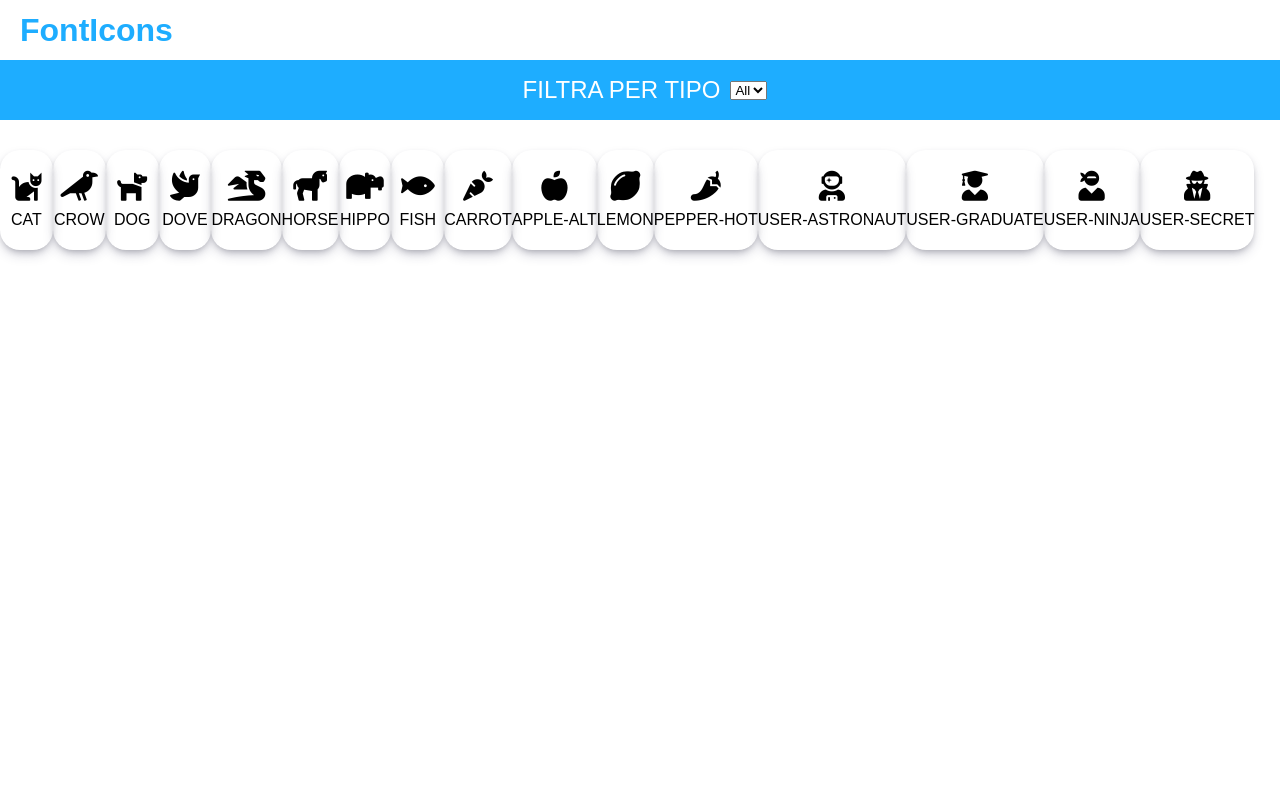
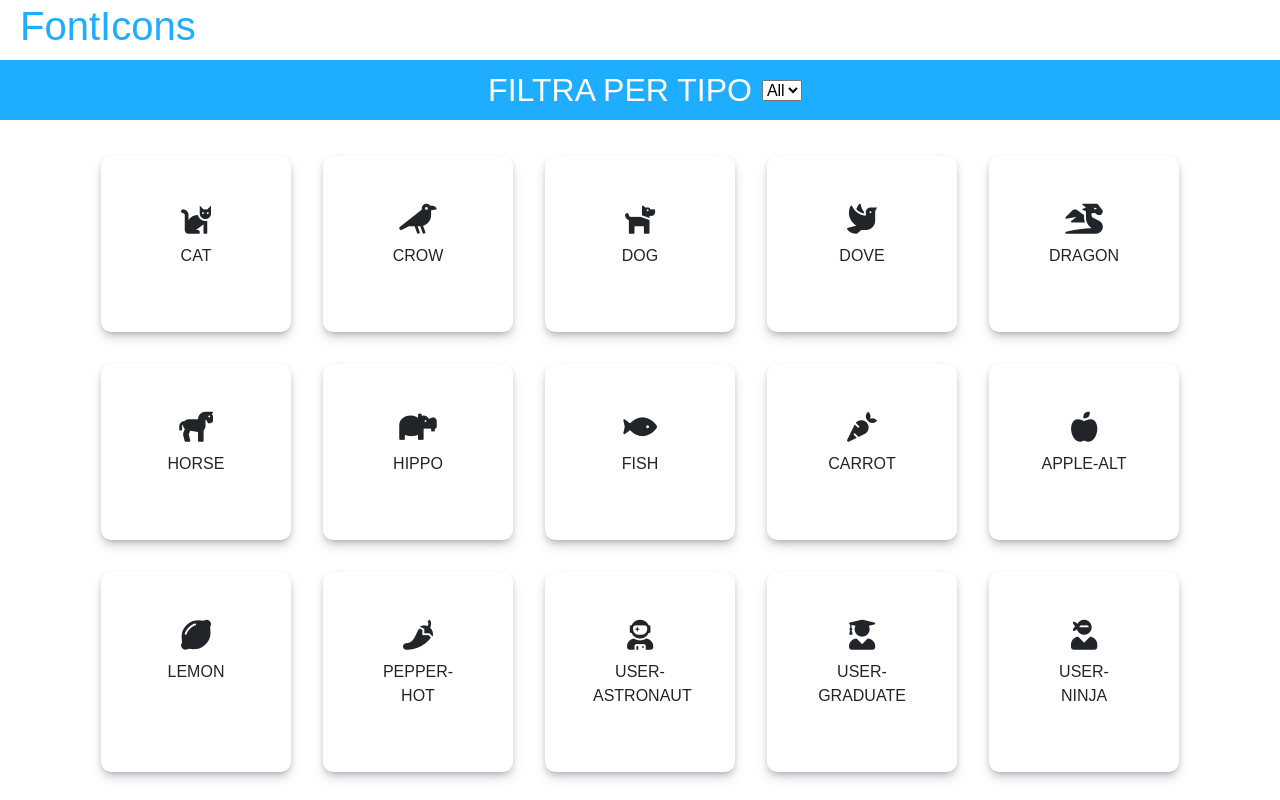
Before and after one commit to Marcotexcode/js-es6-icons, a plain HTML site: page index.html in a window 1280 px wide. Shown: the top 800 px of the page. Drawn offline with nearby package versions, Linux system fonts and the light colour scheme.

Commit message:
add sistemazione layout

```diff
--- a/css/style.css
+++ b/css/style.css
@@ -5,11 +5,18 @@
     font-family: Arial, "Helvetica Neue", Helvetica, sans-serif;
 }
 
+header {
+    position: fixed;
+    width: 100%;
+    margin: 0 auto;
+}
+
 .container {
     height: 100vh;
 }
 
 .head-top, .head-bottom {
+    background-color: white;
     width: 100%;
     height: 60px;
 }
@@ -38,33 +45,17 @@
     font-weight: 100;
 }
 
+
+
 main {
-    max-height:calc(100% - 120px);
-    width: 98%;
-    margin: 0auto;
+    padding-top: 140px;
+}
+.box1 {
+    border-radius: 10px;
+    box-shadow: rgba(50, 50, 93, 0.25) 0px 6px 12px -2px, rgba(0, 0, 0, 0.3) 0px 3px 7px -3px;
 
 }
 
-.row {
-    margin-top: 30px;
-    display: flex;
-    justify-content: space-around;
-    white-space: nowrap;
-}
-
-.box1 {
-    height: 100px;
-    width: 200px;
-    display: flex;
-    align-items: center;
-    justify-content: center;
-    border-radius: 20px;
-    box-shadow: rgba(50, 50, 93, 0.25) 0px 6px 12px -2px, rgba(0, 0, 0, 0.3) 0px 3px 7px -3px;
-}
-
-.box1 span {
-    text-align: center;
-}
 .box1 span i {
     margin-bottom: 10px;
     font-size: 30px;
--- a/index.html
+++ b/index.html
@@ -5,11 +5,12 @@
     <meta http-equiv="X-UA-Compatible" content="IE=edge">
     <meta name="viewport" content="width=device-width, initial-scale=1.0">
     <link rel="stylesheet" href="css/style.css">
+    <link href="https://cdn.jsdelivr.net/npm/bootstrap@5.0.1/dist/css/bootstrap.min.css" rel="stylesheet" integrity="sha384-+0n0xVW2eSR5OomGNYDnhzAbDsOXxcvSN1TPprVMTNDbiYZCxYbOOl7+AMvyTG2x" crossorigin="anonymous">
     <link rel="stylesheet" href="https://cdnjs.cloudflare.com/ajax/libs/font-awesome/5.15.3/css/all.min.css" integrity="sha512-iBBXm8fW90+nuLcSKlbmrPcLa0OT92xO1BIsZ+ywDWZCvqsWgccV3gFoRBv0z+8dLJgyAHIhR35VZc2oM/gI1w==" crossorigin="anonymous" referrerpolicy="no-referrer" />
     <title>Document</title>
 </head>
 <body>
-    <div class="container">
+
 
         <header>
             <div class="head-top">
@@ -23,69 +24,14 @@
             </div>
         </header>
 
-        <main id="icons" class="row">
-            <!-- <div id="icons" class="row"> -->
-                <!-- <div class="box1">
-                    <span><i class="fas fa-cat"></i><p>CAT</p></span>
-                </div>
-                <div class="box1">
-                    <span><i class="fas fa-crow"></i><p>CROW</p></span>
-                </div>
-                <div class="box1">
-                    <span><i class="fas fa-dog"></i><p>DOG</p></span>
-                </div>
-                <div class="box1">
-                    <span><i class="fas fa-dove"></i><p>DOVE</p></span>
-                </div>
-                <div class="box1">
-                    <span><i class="fas fa-dragon"></i><p>DRAGON</p></span>
-                </div> -->
-            <!-- </div> -->
+        <main  class="container">
+            <div id="icons" class="row d-flex justify-content-center flex-wrap">
 
-            <!-- <div class="row">
-                <div class="box1">
-                    <span><i class="fas fa-horse"></i><p>HORSE</p></span>
-                </div>
-                <div class="box1">
-                    <span><i class="fas fa-hippo"></i><p>HIPPO</p></span>
-                </div>
-                <div class="box1">
-                    <span><i class="fas fa-fish"></i><p>FISH</p></span>
-                </div>
-                <div class="box1">
-                    <span><i class="fas fa-carrot"></i><p>CARROT</p></span>
-                </div>
-                <div class="box1">
-                    <span><i class="fas fa-apple-alt"></i><p>APPLE-ALT</p></span>
-                </div>
             </div>
 
-            <div class="row">
-                <div class="box1">
-                    <span><i class="fas fa-lemon"></i><p>LEMON</p></span>
-                </div>
-                <div class="box1">
-                    <span><i class="fas fa-pepper-hot"></i><p>PEPPER-HOT</p></span>
-                </div>
-                <div class="box1">
-                    <span><i class="fas fa-user-astronaut"></i><p>USER-ASTRONAUT</p></span>
-                </div>
-                <div class="box1">
-                    <span><i class="fas fa-user-graduate"></i><p>USER-GRADUATE</p></span>
-                </div>
-                <div class="box1">
-                    <span><i class="fas fa-user-ninja"></i><p>USER-NINJA</p></span>
-                </div>
-            </div>
-
-            <div class="row">
-                <div class="box1">
-                    <span><i class="fas fa-user-secret"></i><p>USER-SECRET</p></span>
-                </div>
-            </div> -->
         </main>
 
-    </div>
+
 
 
 
--- a/js/script.js
+++ b/js/script.js
@@ -1,123 +1,90 @@
 
 const icons = [
-    {
-      name: 'cat',
-      prefix: 'fa-cat',
-      type: 'animal',
-      family: 'fas',
-    },
-    {
-      name: 'crow',
-      prefix: 'fa-crow',
-      type: 'animal',
-      family: 'fas',
-    },
-    {
-      name: 'dog',
-      prefix: 'fa-dog',
-      type: 'animal',
-      family: 'fas',
-    },
-    {
-      name: 'dove',
-      prefix: 'fa-dove',
-      type: 'animal',
-      family: 'fas',
-    },
-    {
-      name: 'dragon',
-      prefix: 'fa-dragon',
-      type: 'animal',
-      family: 'fas',
-    },
-    {
-      name: 'horse',
-      prefix: 'fa-horse',
-      type: 'animal',
-      family: 'fas',
-    },
-    {
-      name: 'hippo',
-      prefix: 'fa-hippo',
-      type: 'animal',
-      family: 'fas',
-    },
-    {
-      name: 'fish',
-      prefix: 'fa-fish',
-      type: 'animal',
-      family: 'fas',
-    },
-    {
-      name: 'carrot',
-      prefix: 'fa-carrot',
-      type: 'vegetable',
-      family: 'fas',
-    },
-    {
-      name: 'apple-alt',
-      prefix: 'fa-apple-alt',
-      type: 'vegetable',
-      family: 'fas',
-    },
-    {
-      name: 'lemon',
-      prefix: 'fa-lemon',
-      type: 'vegetable',
-      family: 'fas',
-    },
-    {
-      name: 'pepper-hot',
-      prefix: 'fa-pepper-hot',
-      type: 'vegetable',
-      family: 'fas',
-    },
-    {
-      name: 'user-astronaut',
-      prefix: 'fa-user-astronaut',
-      type: 'user',
-      family: 'fas',
-    },
-    {
-      name: 'user-graduate',
-      prefix: 'fa-user-graduate',
-      type: 'user',
-      family: 'fas',
-    },
-    {
-      name: 'user-ninja',
-      prefix: 'fa-user-ninja',
-      type: 'user',
-      family: 'fas',
-    },
-    {
-      name: 'user-secret',
-      prefix: 'fa-user-secret',
-      type: 'user',
-      family: 'fas',
-    },
+
+  {name:'cat', prefix:'fa-cat', type:'animal', family:'fas'},
+
+  {name:'crow', prefix:'fa-crow', type:'animal', family:'fas', },
+
+  {name:'dog', prefix:'fa-dog', type:'animal', family:'fas', },
+
+  {name:'dove', prefix:'fa-dove', type:'animal', family:'fas', },
+
+  {name:'dragon', prefix:'fa-dragon', type:'animal', family:'fas', },
+
+  {name:'horse', prefix:'fa-horse', type:'animal', family:'fas', },
+
+  {name:'hippo', prefix:'fa-hippo', type:'animal', family:'fas', },
+
+  {name:'fish', prefix:'fa-fish', type:'animal', family:'fas', },
+
+  {name:'carrot', prefix:'fa-carrot', type:'vegetable', family:'fas', },
+
+  {name:'apple-alt', prefix:'fa-apple-alt', type:'vegetable', family:'fas', },
+
+  {name:'lemon', prefix:'fa-lemon', type:'vegetable', family:'fas', },
+
+  {name:'pepper-hot', prefix:'fa-pepper-hot', type:'vegetable', family:'fas', },
+
+  {name:'user-astronaut', prefix:'fa-user-astronaut', type:'user', family:'fas', },
+
+  {name:'user-graduate', prefix:'fa-user-graduate', type:'user', family:'fas', },
+
+  {name:'user-ninja', prefix:'fa-user-ninja', type:'user', family:'fas', },
+
+  {name:'user-secret', prefix:'fa-user-secret', type:'user', family:'fas', },
+
   ];
+
 
 print(icons);
 
-const colorAnimal = 'red';
-const colorUser = '';
-const colorVegetable = '';
+// const coloredArray = icons.map((element) => {
+
+//   let color = 'purple';
+
+//   const {name, prefix, type, family} = element;
 
 
-const addColor = icons.map((element) => {
-
-  const {name, prefix, type, family} = element;
-
-  if (type === 'user') {
-    color = colorAnimal;
-  }
+//   if(type == 'animal') {
+//     color = 'blue';
+//   } else if (type == 'vegetable') {
+//     color = 'orange';
+//   }
 
 
-  return {
-   color
-  }
-});
+//   return {
+//     name,
+//     prefix,
+//     type,
+//     family,
+//     color
+//   }
+
+// });
+
+
+
+
+
+
+// const colorAnimal = 'red';
+// const colorUser = '';
+// const colorVegetable = '';
+
+
+// const addColor = icons.map((element) => {
+
+//   const {name, prefix, type, family} = element;
+
+//   if (type == 'user') {
+//     color : 'red';
+//   }
+
+
+//   return {
+//    color
+//   }
+// });
 
 
 
@@ -133,9 +100,9 @@ function print(array) {
     document.getElementById('icons').innerHTML +=
 
     `
-        <div class="box1">
-            <span><i class="${prefix} ${family}"></i><p>${name}</p></span>
-        </div>
+      <div class="box1 p-5 col-2 m-3  text-center">
+          <span><i class="${prefix} ${family}"></i><p>${name}</p></span>
+      </div>
 
     `
 
```
